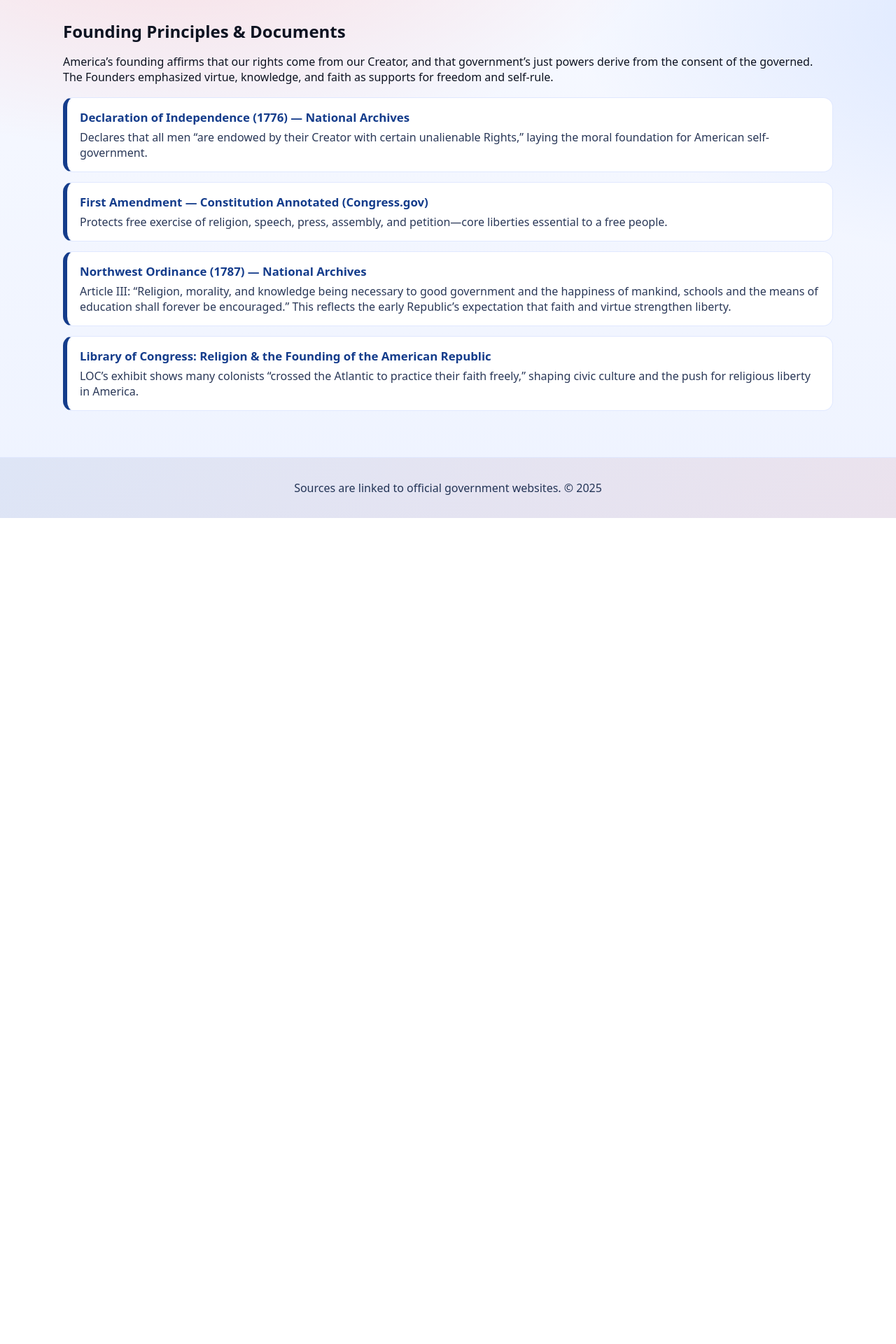
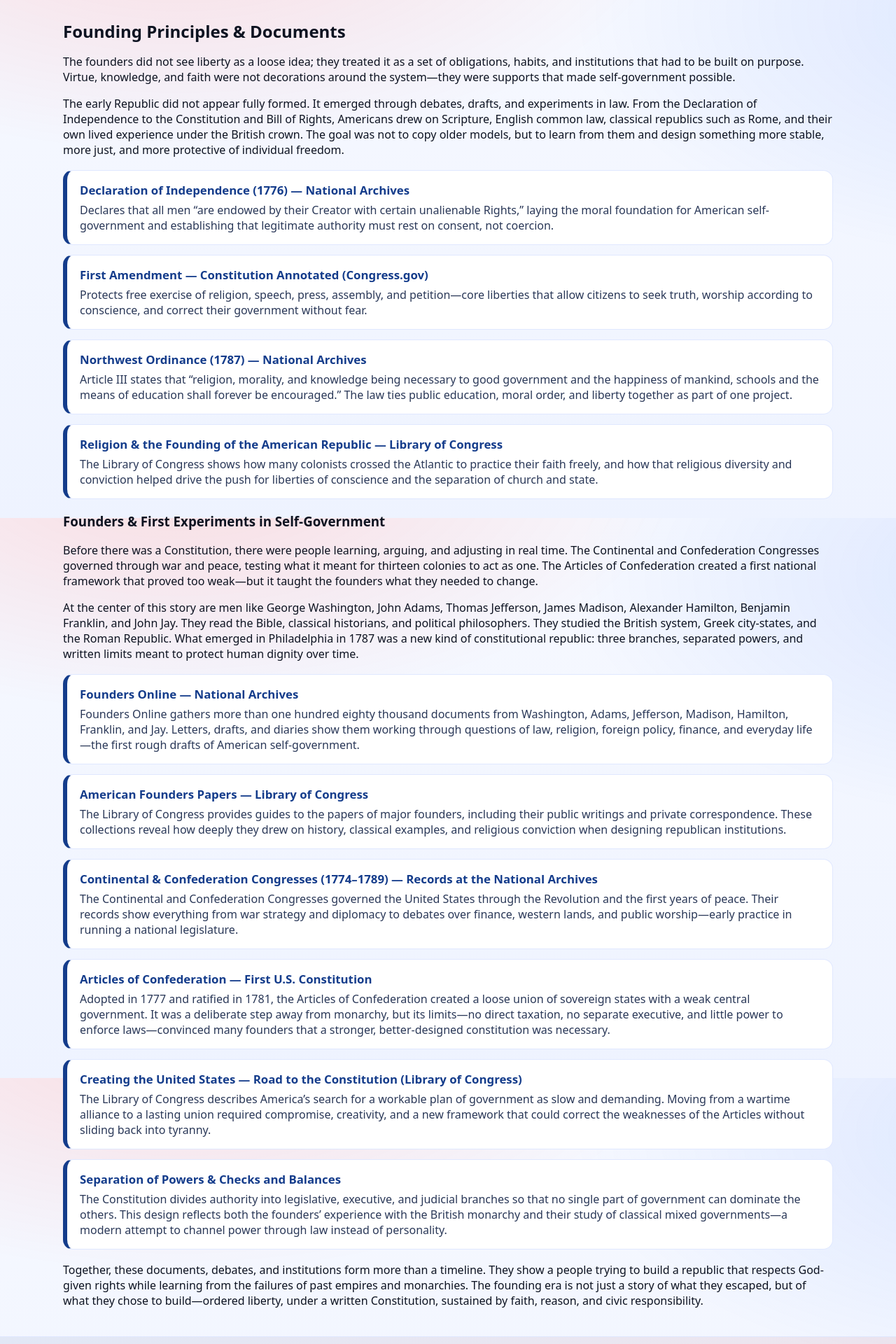
Before and after one commit to jessicacousins/usa_website, a React (Vite) app: page /founding in a window 1280 px wide. Shown: the part 60-1980 px from the top of the page at 70% size. Before the commit the page ends 800 px from the top, so only its background shows below. Built offline with nearby package versions, Linux system fonts and the light colour scheme.

Commit message:
updated content

```diff
--- a/src/pages/Founding.jsx
+++ b/src/pages/Founding.jsx
@@ -15,11 +15,22 @@ export default function Founding() {
   return (
     <section className="page">
       <h2>Founding Principles & Documents</h2>
+
       <p>
-        America’s founding affirms that our rights come from our Creator, and
-        that government’s just powers derive from the consent of the governed.
-        The Founders emphasized virtue, knowledge, and faith as supports for
-        freedom and self-rule.
+        The founders did not see liberty as a loose idea; they treated it as a
+        set of obligations, habits, and institutions that had to be built on
+        purpose. Virtue, knowledge, and faith were not decorations around the
+        system—they were supports that made self-government possible.
+      </p>
+
+      <p>
+        The early Republic did not appear fully formed. It emerged through
+        debates, drafts, and experiments in law. From the Declaration of
+        Independence to the Constitution and Bill of Rights, Americans drew on
+        Scripture, English common law, classical republics such as Rome, and
+        their own lived experience under the British crown. The goal was not to
+        copy older models, but to learn from them and design something more
+        stable, more just, and more protective of individual freedom.
       </p>
 
       <ul className="facts">
@@ -29,7 +40,8 @@ export default function Founding() {
         >
           Declares that all men “are endowed by their Creator with certain
           unalienable Rights,” laying the moral foundation for American
-          self-government.
+          self-government and establishing that legitimate authority must rest
+          on consent, not coercion.
         </Item>
 
         <Item
@@ -37,28 +49,130 @@ export default function Founding() {
           href="https://constitution.congress.gov/constitution/amendment-1/"
         >
           Protects free exercise of religion, speech, press, assembly, and
-          petition—core liberties essential to a free people.
+          petition—core liberties that allow citizens to seek truth, worship
+          according to conscience, and correct their government without fear.
         </Item>
 
         <Item
           title="Northwest Ordinance (1787) — National Archives"
           href="https://www.archives.gov/milestone-documents/northwest-ordinance"
         >
-          Article III: “Religion, morality, and knowledge being necessary to
-          good government and the happiness of mankind, schools and the means of
-          education shall forever be encouraged.” This reflects the early
-          Republic’s expectation that faith and virtue strengthen liberty.
+          Article III states that “religion, morality, and knowledge being
+          necessary to good government and the happiness of mankind, schools and
+          the means of education shall forever be encouraged.” The law ties
+          public education, moral order, and liberty together as part of one
+          project.
         </Item>
 
         <Item
-          title="Library of Congress: Religion & the Founding of the American Republic"
+          title="Religion & the Founding of the American Republic — Library of Congress"
           href="https://www.loc.gov/exhibits/religion/"
         >
-          LOC’s exhibit shows many colonists “crossed the Atlantic to practice
-          their faith freely,” shaping civic culture and the push for religious
-          liberty in America.
+          The Library of Congress shows how many colonists crossed the Atlantic
+          to practice their faith freely, and how that religious diversity and
+          conviction helped drive the push for liberties of conscience and the
+          separation of church and state.
         </Item>
       </ul>
+
+      <h3>Founders & First Experiments in Self-Government</h3>
+
+      <p>
+        Before there was a Constitution, there were people learning, arguing,
+        and adjusting in real time. The Continental and Confederation Congresses
+        governed through war and peace, testing what it meant for thirteen
+        colonies to act as one. The Articles of Confederation created a first
+        national framework that proved too weak—but it taught the founders what
+        they needed to change.
+      </p>
+
+      <p>
+        At the center of this story are men like George Washington, John Adams,
+        Thomas Jefferson, James Madison, Alexander Hamilton, Benjamin Franklin,
+        and John Jay. They read the Bible, classical historians, and political
+        philosophers. They studied the British system, Greek city-states, and
+        the Roman Republic. What emerged in Philadelphia in 1787 was a new kind
+        of constitutional republic: three branches, separated powers, and
+        written limits meant to protect human dignity over time.
+      </p>
+
+      <ul className="facts">
+        <Item
+          title="Founders Online — National Archives"
+          href="https://founders.archives.gov/"
+        >
+          Founders Online gathers more than one hundred eighty thousand
+          documents from Washington, Adams, Jefferson, Madison, Hamilton,
+          Franklin, and Jay. Letters, drafts, and diaries show them working
+          through questions of law, religion, foreign policy, finance, and
+          everyday life—the first rough drafts of American self-government.
+        </Item>
+
+        <Item
+          title="American Founders Papers — Library of Congress"
+          href="https://guides.loc.gov/american-founders-papers"
+        >
+          The Library of Congress provides guides to the papers of major
+          founders, including their public writings and private correspondence.
+          These collections reveal how deeply they drew on history, classical
+          examples, and religious conviction when designing republican
+          institutions.
+        </Item>
+
+        <Item
+          title="Continental & Confederation Congresses (1774–1789) — Records at the National Archives"
+          href="https://www.archives.gov/research/guide-fed-records/groups/360.html"
+        >
+          The Continental and Confederation Congresses governed the United
+          States through the Revolution and the first years of peace. Their
+          records show everything from war strategy and diplomacy to debates
+          over finance, western lands, and public worship—early practice in
+          running a national legislature.
+        </Item>
+
+        <Item
+          title="Articles of Confederation — First U.S. Constitution"
+          href="https://www.archives.gov/milestone-documents/articles-of-confederation"
+        >
+          Adopted in 1777 and ratified in 1781, the Articles of Confederation
+          created a loose union of sovereign states with a weak central
+          government. It was a deliberate step away from monarchy, but its
+          limits—no direct taxation, no separate executive, and little power to
+          enforce laws—convinced many founders that a stronger, better-designed
+          constitution was necessary.
+        </Item>
+
+        <Item
+          title="Creating the United States — Road to the Constitution (Library of Congress)"
+          href="https://www.loc.gov/exhibits/creating-the-united-states/road-to-the-constitution.html"
+        >
+          The Library of Congress describes America’s search for a workable plan
+          of government as slow and demanding. Moving from a wartime alliance to
+          a lasting union required compromise, creativity, and a new framework
+          that could correct the weaknesses of the Articles without sliding back
+          into tyranny.
+        </Item>
+
+        <Item
+          title="Separation of Powers & Checks and Balances"
+          href="https://constitution.congress.gov/browse/essay/intro.7-2/ALDE_00000031/"
+        >
+          The Constitution divides authority into legislative, executive, and
+          judicial branches so that no single part of government can dominate
+          the others. This design reflects both the founders’ experience with
+          the British monarchy and their study of classical mixed governments—a
+          modern attempt to channel power through law instead of personality.
+        </Item>
+      </ul>
+
+      <p>
+        Together, these documents, debates, and institutions form more than a
+        timeline. They show a people trying to build a republic that respects
+        God-given rights while learning from the failures of past empires and
+        monarchies. The founding era is not just a story of what they escaped,
+        but of what they chose to build—ordered liberty, under a written
+        Constitution, sustained by faith, reason, and civic responsibility.
+      </p>
     </section>
   );
 }
```
